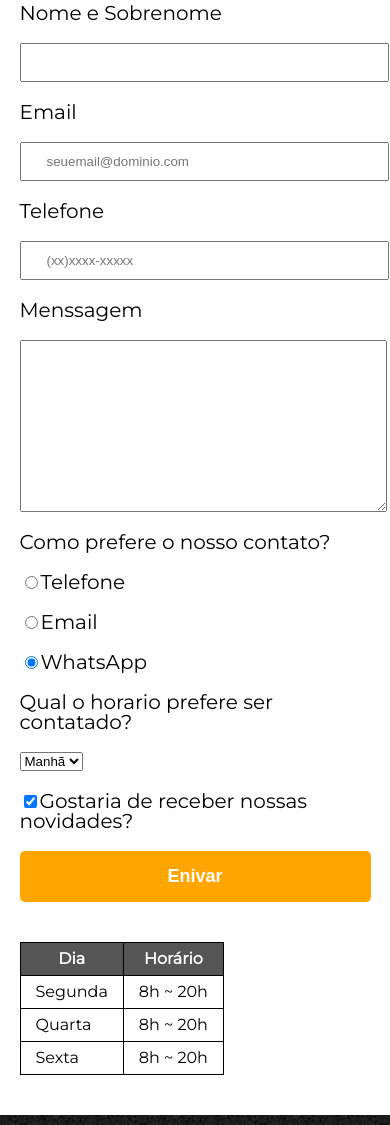
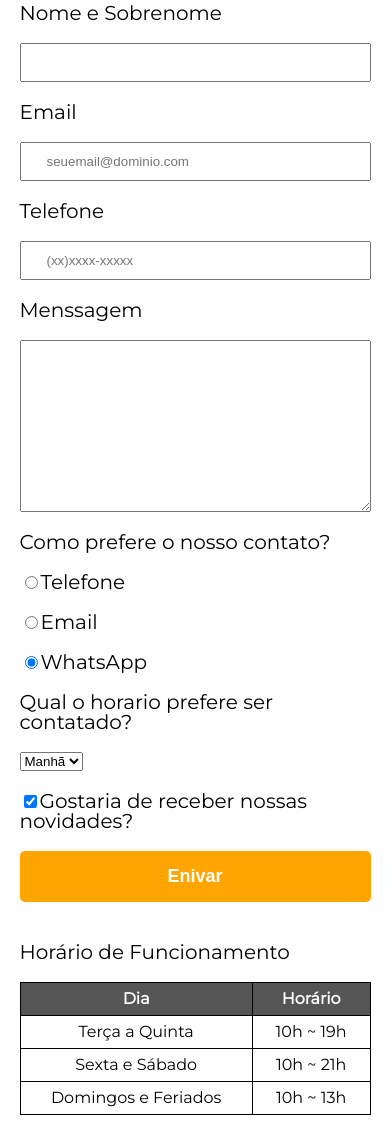
Before and after one commit to guilhermegriloamorim/BarberShop, a plain HTML site: page contatos.html in a window 390 px wide. Shown: the part 476-1601 px from the top of the page. Drawn offline with Linux system fonts and the light colour scheme.

Commit message:
Correção da pagina de contatos

```diff
--- a/contatos.html
+++ b/contatos.html
@@ -41,7 +41,7 @@
                     <input type="tel" id="telefone" class="input-padrao" required placeholder="(xx)xxxx-xxxxx">
 
                     <label class="label-padrao" for="menssagem">Menssagem</label>
-                    <textarea id="menssagem" cols="70" rows="10" class="input-padrao" readonly></textarea>
+                    <textarea id="menssagem" cols="70" rows="10" class="input-padrao" required></textarea>
                 </fieldset>
 
                 <fieldset class="grupo-radio">
@@ -71,6 +71,7 @@
                 <input type="submit" value="Enivar" class="btn-enviar">
             </form>
 
+            <legend class="label-padrao">Horário de Funcionamento</legend>
             <table>
                 <thead>
                     <tr>
@@ -80,16 +81,16 @@
                 </thead>
                 <tbody>
                     <tr>
-                        <td>Segunda</td>
-                        <td>8h ~ 20h</td>
+                        <td>Terça a Quinta</td>
+                        <td>10h ~ 19h</td>
                     </tr>
                     <tr>
-                        <td>Quarta</td>
-                        <td>8h ~ 20h</td>
+                        <td>Sexta e Sábado</td>
+                        <td>10h ~ 21h</td>
                     </tr>
                     <tr>
-                        <td>Sexta</td>
-                        <td>8h ~ 20h</td>
+                        <td>Domingos e Feriados</td>
+                        <td>10h ~ 13h</td>
                     </tr>
                 </tbody>
             </table>
--- a/css/contatos-style.css
+++ b/css/contatos-style.css
@@ -54,9 +54,15 @@ td, th {
 
 @media screen and (max-width: 480px) {
     .input-padrao  {
-        width: 90%;
+        box-sizing: border-box;
+        width: 100%;
     }
     .btn-enviar {
         width: 100%;
     }
+
+    table {
+        width: 100%;
+        text-align: center;
+    }
 }
```
